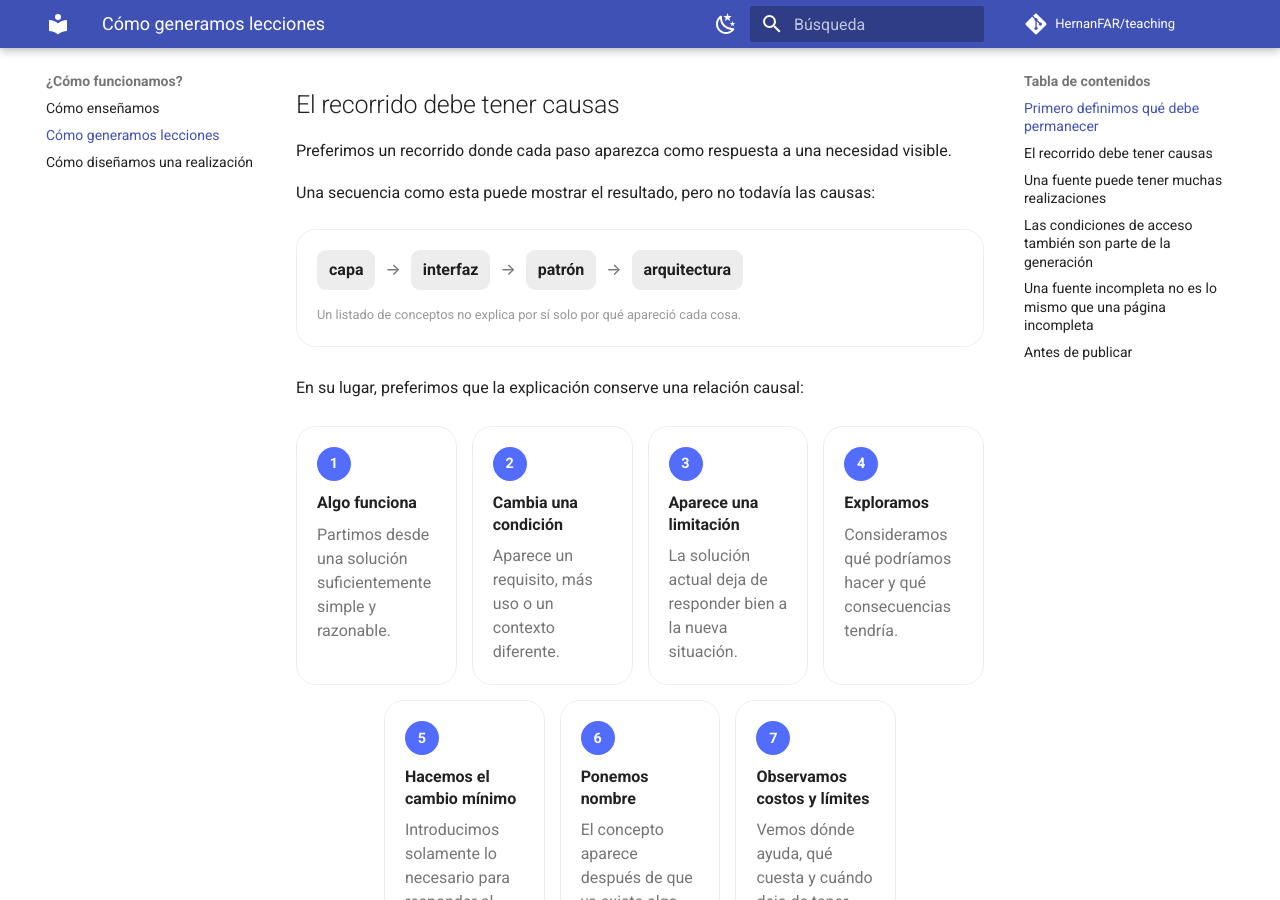
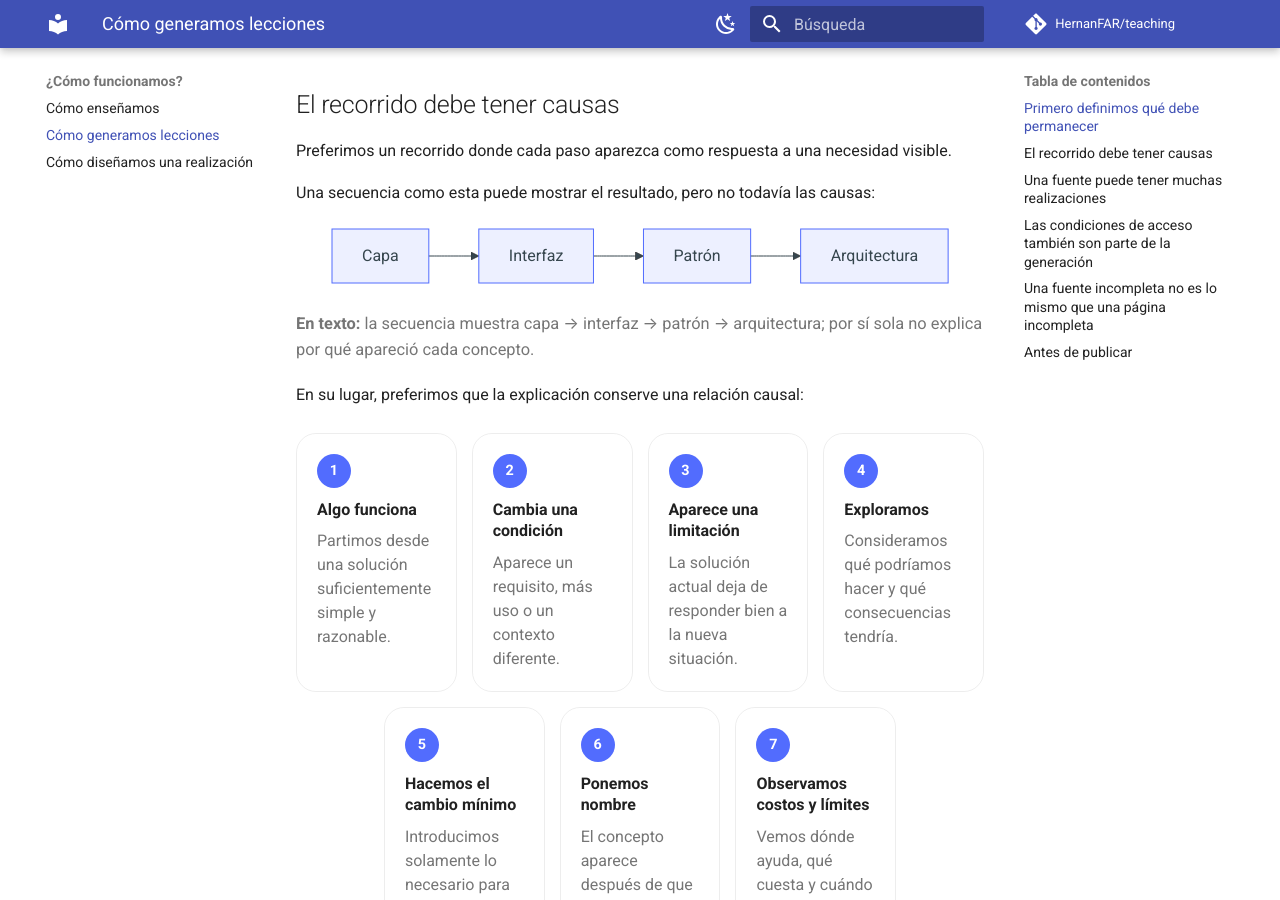
Before and after one commit to HernanFAR/teaching, an MkDocs documentation site: the page built from docs/about/lesson-generation.md, in a window 1280 px wide and 900 px high, scrolled down 934 px. Built offline with MkDocs 1.6.1 and Material for MkDocs 9.7.7, drawn with Linux system fonts in a browser that asks for light colours; comment, search, counter and statistics services are not loaded.

Commit message:
docs: use Mermaid for concept-only sequence

````diff
--- a/docs/about/lesson-generation.md
+++ b/docs/about/lesson-generation.md
@@ -44,12 +44,12 @@ Preferimos un recorrido donde cada paso aparezca como respuesta a una necesidad
 
 Una secuencia como esta puede mostrar el resultado, pero no todavía las causas:
 
-<div class="causal-anti-pattern">
-<div class="causal-anti-pattern__flow" aria-label="capa, luego interfaz, luego patrón, luego arquitectura">
-<span>capa</span><b aria-hidden="true">→</b><span>interfaz</span><b aria-hidden="true">→</b><span>patrón</span><b aria-hidden="true">→</b><span>arquitectura</span>
-</div>
-<small>Un listado de conceptos no explica por sí solo por qué apareció cada cosa.</small>
-</div>
+```mermaid
+flowchart LR
+    A[Capa] --> B[Interfaz] --> C[Patrón] --> D[Arquitectura]
+```
+
+<p class="visual-equivalent"><strong>En texto:</strong> la secuencia muestra capa → interfaz → patrón → arquitectura; por sí sola no explica por qué apareció cada concepto.</p>
 
 En su lugar, preferimos que la explicación conserve una relación causal:
 
````
